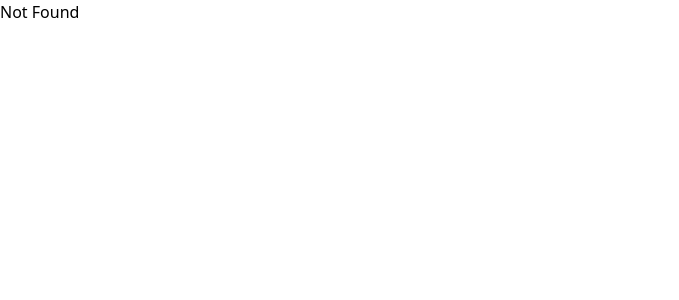
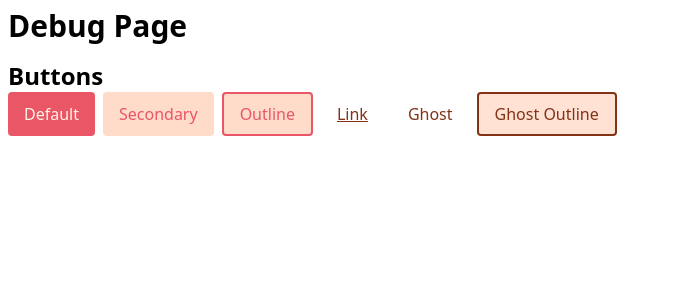
Before and after one commit to v3xlabs/inbox-page, a React (Vite) app in the folder web/: page /debug in a window 1280 px wide. Shown: the top 300 px of the page, without its empty margins (0-679 px from the left). Built offline with nearby package versions, Linux system fonts and the light colour scheme.

Commit message:
Introduce debug page

```diff
--- a/web/package.json
+++ b/web/package.json
@@ -14,9 +14,11 @@
   "dependencies": {
     "@eslint/eslintrc": "^3.1.0",
     "@eslint/js": "^9.8.0",
+    "@radix-ui/react-slot": "^1.1.0",
     "@tanstack/react-router": "^1.49.2",
     "@vitejs/plugin-react": "^4.3.1",
     "autoprefixer": "^10.4.19",
+    "class-variance-authority": "^0.7.0",
     "clsx": "^2.1.1",
     "eslint-plugin-unused-imports": "^4.0.1",
     "globals": "^15.8.0",
@@ -27,6 +29,7 @@
     "react-icons": "^5.3.0",
     "react-leaflet": "^4.2.1",
     "swr": "^2.2.5",
+    "tailwind-merge": "^2.5.2",
     "tailwindcss": "^3.4.3",
     "tsc": "^2.0.4",
     "tsx": "^4.17.0",
--- /dev/null
+++ b/web/src/components/ui/Button.tsx
@@ -0,0 +1,93 @@
+/* eslint-disable sonarjs/no-duplicate-string */
+import { Slot } from '@radix-ui/react-slot';
+import { cva, VariantProps } from 'class-variance-authority';
+import { ButtonHTMLAttributes, forwardRef } from 'react';
+
+import { cn } from '../../utils/cva';
+
+const gradientBg = 'bg-[linear-gradient(to_right,var(--bg-from),var(--bg-to))]'; // Gradient background
+
+export const buttonVariants = cva(
+    [
+        'unstyled inline-flex items-center justify-center', // Layout
+        'duration-150 ease-in-out [transition-property:_--bg-from,--bg-to]', // Transition
+        'active:scale-95 active:brightness-95', // Active state
+        'disabled:scale-100 disabled:cursor-not-allowed disabled:brightness-75', // Disabled state
+    ],
+    {
+        variants: {
+            size: {
+                icon: 'size-10 rounded',
+                none: '',
+                sm: 'rounded px-3 py-1 text-sm font-medium',
+                default: 'rounded px-4 py-2 text-base font-medium',
+            },
+            variant: {
+                default: [
+                    gradientBg,
+                    'text-[#FFF3E8] [--bg-from:#e95666] [--bg-to:#e95666]', // Default
+                    'not-disabled:hover:[--bg-from:#f43355] not-disabled:hover:[--bg-to:#ff6d0a]', // Hover
+                    'focus-visible:border-0 focus-visible:outline-none focus-visible:ring-2 focus-visible:ring-[#FFF3E8]', // Focus
+                ],
+                secondary: [
+                    gradientBg,
+                    'text-[#E95666] [--bg-from:#ffdbca] [--bg-to:#ffdbca]', // Default
+                    'not-disabled:hover:text-[#ED3D50] not-disabled:hover:[--bg-from:#ffd067] not-disabled:hover:[--bg-to:#ff9b7c]', // Hover
+                    'focus-visible:border-0 focus-visible:outline-none focus-visible:ring-2 focus-visible:ring-[#E95666]', // Focus
+                ],
+                outline: [
+                    gradientBg,
+                    'text-[#E95666] [--bg-from:#ffdbca] [--bg-to:#ffdbca]', // Default
+                    'not-disabled:hover:text-[#ED3D50] not-disabled:hover:[--bg-from:#ffd067] not-disabled:hover:[--bg-to:#ff9b7c]', // Hover
+                    'border-2 border-[#E95666]', // Border
+                    'focus-visible:border-dashed focus-visible:outline-none', // Focus
+                ],
+                link: [
+                    'bg-none text-[#833216] underline', // Default
+                    'hover:text-[#E95666]', // Hover
+                    'focus-visible:text-[#E95666] focus-visible:outline-none', // Focus
+                ],
+                ghost: [
+                    'text-[#833216]', // Default
+                    'not-disabled:hover:bg-[#FFDBCA]/80', // Hover
+                    'disabled:text-[#833216]/80', // Disabled
+                    'focus-visible:border-0 focus-visible:outline-none focus-visible:ring-2 focus-visible:ring-[#E95666]', // Focus
+                ],
+                ghostOutline: [
+                    'bg-[#FFDBCA]/80 text-[#833216]', // Default
+                    'border-2 border-[#833216]', // Hover
+                    'focus-visible:border-dashed focus-visible:outline-none', // Focus
+                ],
+            },
+        },
+        defaultVariants: {
+            size: 'default',
+            variant: 'default',
+        },
+    }
+);
+
+export interface ButtonProperties
+    extends ButtonHTMLAttributes<HTMLButtonElement>,
+    VariantProps<typeof buttonVariants> {
+    asChild?: boolean;
+}
+
+export const Button = forwardRef<HTMLButtonElement, ButtonProperties>(
+    (
+        { className, variant, size, asChild = false, ...properties },
+        reference
+    ) => {
+        const Comp = asChild ? Slot : 'button';
+
+        return (
+            <Comp
+                className={cn(buttonVariants({ variant, size, className }))}
+                ref={reference}
+                {...properties}
+            />
+        );
+    }
+);
+
+Button.displayName = 'Button';
--- a/web/src/index.css
+++ b/web/src/index.css
@@ -10,6 +10,14 @@
     @apply text-neutral-800 hover:text-neutral-600 underline;
 }
 
-.h3 {
+.h1 {
+    @apply text-3xl font-bold;
+}
+
+.h2 {
     @apply text-2xl font-bold;
 }
+
+.h3 {
+    @apply text-xl font-bold;
+}
--- a/web/src/routeTree.gen.ts
+++ b/web/src/routeTree.gen.ts
@@ -16,9 +16,15 @@ import { Route as rootRoute } from './routes/__root'
 
 // Create Virtual Routes
 
+const DebugLazyImport = createFileRoute('/debug')()
 const IndexLazyImport = createFileRoute('/')()
 
 // Create/Update Routes
+
+const DebugLazyRoute = DebugLazyImport.update({
+  path: '/debug',
+  getParentRoute: () => rootRoute,
+} as any).lazy(() => import('./routes/debug.lazy').then((d) => d.Route))
 
 const IndexLazyRoute = IndexLazyImport.update({
   path: '/',
@@ -36,12 +42,22 @@ declare module '@tanstack/react-router' {
       preLoaderRoute: typeof IndexLazyImport
       parentRoute: typeof rootRoute
     }
+    '/debug': {
+      id: '/debug'
+      path: '/debug'
+      fullPath: '/debug'
+      preLoaderRoute: typeof DebugLazyImport
+      parentRoute: typeof rootRoute
+    }
   }
 }
 
 // Create and export the route tree
 
-export const routeTree = rootRoute.addChildren({ IndexLazyRoute })
+export const routeTree = rootRoute.addChildren({
+  IndexLazyRoute,
+  DebugLazyRoute,
+})
 
 /* prettier-ignore-end */
 
@@ -51,11 +67,15 @@ export const routeTree = rootRoute.addChildren({ IndexLazyRoute })
     "__root__": {
       "filePath": "__root.tsx",
       "children": [
-        "/"
+        "/",
+        "/debug"
       ]
     },
     "/": {
       "filePath": "index.lazy.tsx"
+    },
+    "/debug": {
+      "filePath": "debug.lazy.tsx"
     }
   }
 }
--- /dev/null
+++ b/web/src/routes/debug.lazy.tsx
@@ -0,0 +1,26 @@
+import { createLazyFileRoute } from '@tanstack/react-router';
+
+import { Button } from '../components/ui/Button';
+
+const component = () => {
+    return (
+        <div className="p-2 space-y-4">
+            <h1 className="h1">Debug Page</h1>
+            <div>
+                <h2 className="h2">Buttons</h2>
+                <div className="flex gap-2">
+                    <Button>Default</Button>
+                    <Button variant="secondary">Secondary</Button>
+                    <Button variant="outline">Outline</Button>
+                    <Button variant="link">Link</Button>
+                    <Button variant="ghost">Ghost</Button>
+                    <Button variant="ghostOutline">Ghost Outline</Button>
+                </div>
+            </div>
+        </div>
+    );
+};
+
+export const Route = createLazyFileRoute('/debug')({
+    component,
+});
--- a/web/src/routes/index.lazy.tsx
+++ b/web/src/routes/index.lazy.tsx
@@ -1,4 +1,6 @@
 import { createLazyFileRoute } from '@tanstack/react-router';
+
+import { Button } from '../components/ui/Button';
 
 const component = () => {
     return (
@@ -12,7 +14,7 @@ const component = () => {
                         placeholder="Enter your email"
                         className="flex h-10 w-full rounded bg-[white] border px-3 py-2 file:border-0 file:bg-transparent file:text-sm file:font-medium placeholder:text-[black]/80 focus-visible:outline-none focus-visible:ring-2 focus-visible:ring-[lightblue] disabled:opacity-50 focus-visible:border-none"
                     />
-                    <button className="btn">Subscribe</button>
+                    <Button className="btn">Subscribe</Button>
                 </div>
             </div>
         </div>
--- /dev/null
+++ b/web/src/utils/cva.ts
@@ -0,0 +1,16 @@
+import { type VariantProps, cva, cx } from 'class-variance-authority';
+import { type ClassValue } from 'class-variance-authority/types';
+import { twMerge } from 'tailwind-merge';
+
+export type ExtractBaseVariantConfig<
+    T extends ReturnType<typeof cva>,
+    K = VariantProps<T>
+> = {
+    [P in keyof K]: NonNullable<K[P]> extends string
+        ? Record<NonNullable<K[P]>, ClassValue>
+        : NonNullable<K[P]> extends boolean
+        ? Record<'true', ClassValue>
+        : never;
+};
+
+export const cn = (...arguments_: ClassValue[]) => twMerge(cx(...arguments_));
```
Also changed, not shown: 2 other files (tests, documents, lock files or other folders). Lines whose indentation alone changed are shown as unchanged.
